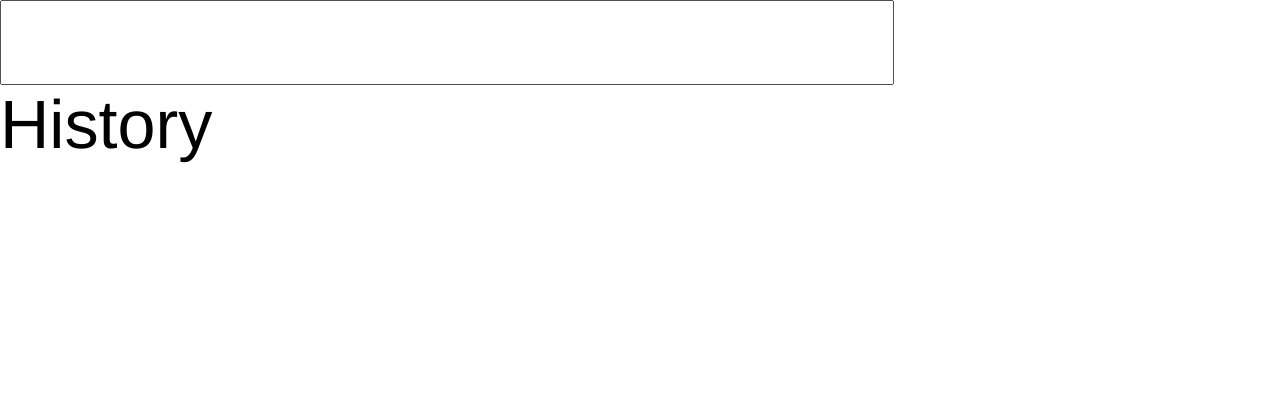
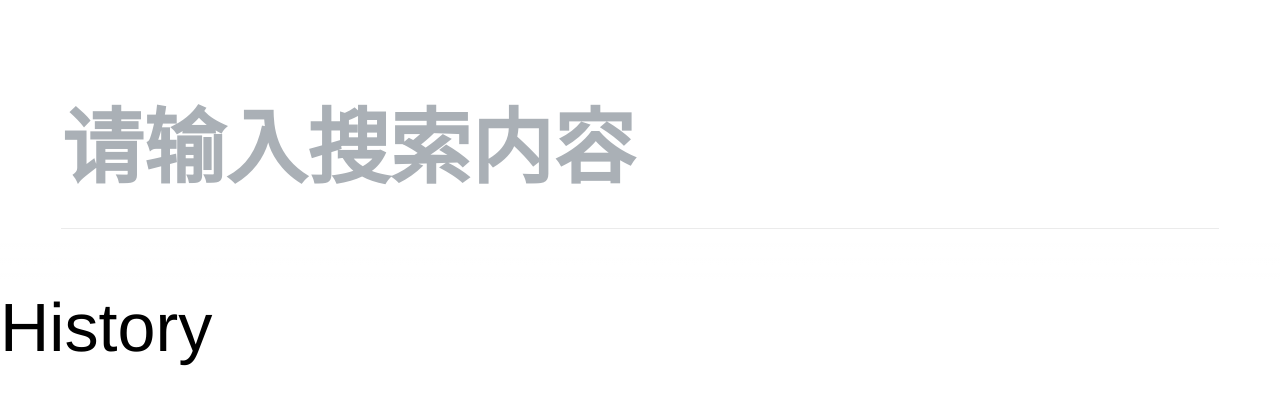
Before and after one commit to LoTwT/next-ykt, a Next.js app: page /search in a window 1280 px wide. Shown: the top 404 px of the page. Built offline with nearby package versions, Linux system fonts and the light colour scheme.

Commit message:
feat: SearchBar

```diff
--- /dev/null
+++ b/components/p_search/Input.module.css
@@ -0,0 +1,57 @@
+.container {
+  position: fixed;
+  top: 0;
+  left: 0;
+  right: 0;
+  box-sizing: border-box;
+  height: 1.69rem;
+  padding: 0.37rem 0.36rem 0.36rem;
+  overflow: hidden;
+  font-size: 0.48rem;
+  background-image: linear-gradient(
+    -180deg,
+    #fff 84%,
+    rgba(255, 255, 255, 0.83) 100%
+  );
+}
+
+.search::-webkit-input-placeholder {
+  color: #aab0b6;
+}
+
+.search {
+  display: block;
+  width: 100%;
+  padding: 0.23rem 0.3rem 0.19rem 0;
+  font-weight: bold;
+  color: #36404a;
+  letter-spacing: 0;
+  border: none;
+  outline: none;
+  caret-color: #6a7eff;
+  -webkit-appearance: none;
+  /* 取消高亮颜色 */
+  -webkit-tap-highlight-color: transparent;
+}
+
+.clean {
+  position: absolute;
+  right: 0;
+  top: 50%;
+  width: 0.56rem;
+  height: 0.56rem;
+  margin: -0.28rem -0.14rem 0 0;
+  color: #dcdcdc;
+  background-image: url('../../public//img/clear.png');
+  background-repeat: no-repeat;
+  background-position: center;
+  background-size: 0.28rem 0.28rem;
+}
+
+.formCont {
+  position: relative;
+}
+
+.empty.formCont::after {
+  border-bottom: solid 1px #ebebeb;
+}
--- a/components/p_search/Input.tsx
+++ b/components/p_search/Input.tsx
@@ -1,9 +1,17 @@
-import { ChangeEvent, Dispatch, SetStateAction, useRef } from 'react'
+import { DebouncedFunc } from 'lodash'
+import {
+  ChangeEvent,
+  Dispatch,
+  SetStateAction,
+  useRef,
+  KeyboardEvent,
+} from 'react'
+import styles from './Input.module.css'
 
 interface IProps {
   inputVal: string
   setInputVal: Dispatch<SetStateAction<string>>
-  fetchSuggest: (keyword: string) => Promise<void>
+  fetchSuggest: DebouncedFunc<(keyword: string) => Promise<void>>
   showHistory: () => void
   submitSearch: (keyword: string) => void
 }
@@ -18,9 +26,15 @@ const Input = ({
   const inputEl = useRef<HTMLInputElement>(null)
 
   // 键盘事件
-  // @ts-ignore
   const handleKeyUp = (e: KeyboardEvent<HTMLInputElement>) => {
     if (e.key !== 'Enter' || !inputEl.current) return
+
+    // 阻止默认行为
+    const event = e || window.event
+    event.preventDefault()
+
+    // 取消等待的搜索建议请求
+    fetchSuggest.cancel()
 
     const filteredVal = inputEl.current.value.trim()
     if (!filteredVal) {
@@ -32,6 +46,8 @@ const Input = ({
     submitSearch(filteredVal)
     // 收起键盘
     inputEl.current.blur()
+    // 禁止按回车表单自动提交
+    return false
   }
 
   // 值改变
@@ -42,6 +58,7 @@ const Input = ({
 
     // 字符为空，搜索历史
     if (!trimVal) {
+      fetchSuggest.cancel()
       showHistory()
       return
     }
@@ -52,13 +69,40 @@ const Input = ({
     }
   }
 
+  const clearInput = () => {
+    fetchSuggest.cancel()
+    showHistory()
+    setInputVal('')
+    inputEl.current?.focus()
+  }
+
   return (
+    <div className={styles.container}>
+      <div
+        className={`${styles.formCont} border-b-1px ${
+          inputVal ? '' : styles.empty
+        }`}
+      >
+        <form action="">
+          {/* 让软键盘显示搜索按钮 */}
           <input
             ref={inputEl}
+            type="search"
+            className={styles.search}
+            placeholder="请输入搜索内容"
             value={inputVal}
             onChange={handleChange}
             onKeyUp={handleKeyUp}
           />
+          {/* 禁止按回车表单自动提交：如果表单中含有多个单行输入框，按 Enter 键时不会自动提交 */}
+          <input type="text" name="notautosubmit" style={{ display: 'none' }} />
+        </form>
+        {/* 当输入框不为空时展示自定义清空按钮 */}
+        {inputVal ? (
+          <button onClick={clearInput} className={styles.clean} />
+        ) : null}
+      </div>
+    </div>
   )
 }
 
--- a/package.json
+++ b/package.json
@@ -10,6 +10,7 @@
   },
   "dependencies": {
     "axios": "^0.26.1",
+    "lodash": "^4.17.21",
     "next": "12.1.0",
     "normalize.css": "^8.0.1",
     "react": "17.0.2",
@@ -18,6 +19,7 @@
     "slick-carousel": "^1.8.1"
   },
   "devDependencies": {
+    "@types/lodash": "^4.14.180",
     "@types/node": "17.0.22",
     "@types/react": "17.0.42",
     "@types/react-slick": "^0.23.8",
--- a/pages/search/index.tsx
+++ b/pages/search/index.tsx
@@ -1,5 +1,5 @@
 import { GetServerSideProps, NextPage } from 'next'
-import { useState } from 'react'
+import { useMemo, useState } from 'react'
 import History from '@/p_search/History'
 import Suggest from '@/p_search/Suggest'
 import Result from '@/p_search/Result'
@@ -8,6 +8,8 @@ import { getHotWord, getSearchResult, getSearchSuggest } from 'core/api'
 import { IHotwordData } from 'pages/api/search/hotword'
 import { ISearchData } from 'pages/api/search/result'
 import { useRouter } from 'next/router'
+import { throttle } from 'lodash'
+import styles from './search.module.css'
 
 const TYPES = {
   HISTORY: 'history',
@@ -41,14 +43,19 @@ const Search: NextPage<ISearchProps> = ({ kw }) => {
   }
 
   // 搜索建议
-  const fetchSuggest = async (keyword: string) => {
+  const fetchSuggest = useMemo(
+    () =>
+      throttle(async (keyword: string) => {
+        console.log(1)
         // 切换内容类型为搜索建议
         if (contType !== TYPES.SUGGEST) setContType(TYPES.SUGGEST)
         // 请求数据
         const res = await getSearchSuggest(keyword)
         // 更新 state
         setSuggestList(res.data)
-  }
+      }, 500),
+    [contType, setContType, setSuggestList]
+  )
 
   const showHistory = () => setContType(TYPES.HISTORY)
 
@@ -75,7 +82,7 @@ const Search: NextPage<ISearchProps> = ({ kw }) => {
       />
 
       {/* 内容 */}
-      {renderContent()}
+      <div className={styles.content}>{renderContent()}</div>
     </div>
   )
 }
--- /dev/null
+++ b/pages/search/search.module.css
@@ -0,0 +1,3 @@
+.content {
+  padding-top: 1.69rem;
+}
```
Also changed, not shown: 1 other file (tests, documents, lock files or other folders). Lines whose indentation alone changed are shown as unchanged.
